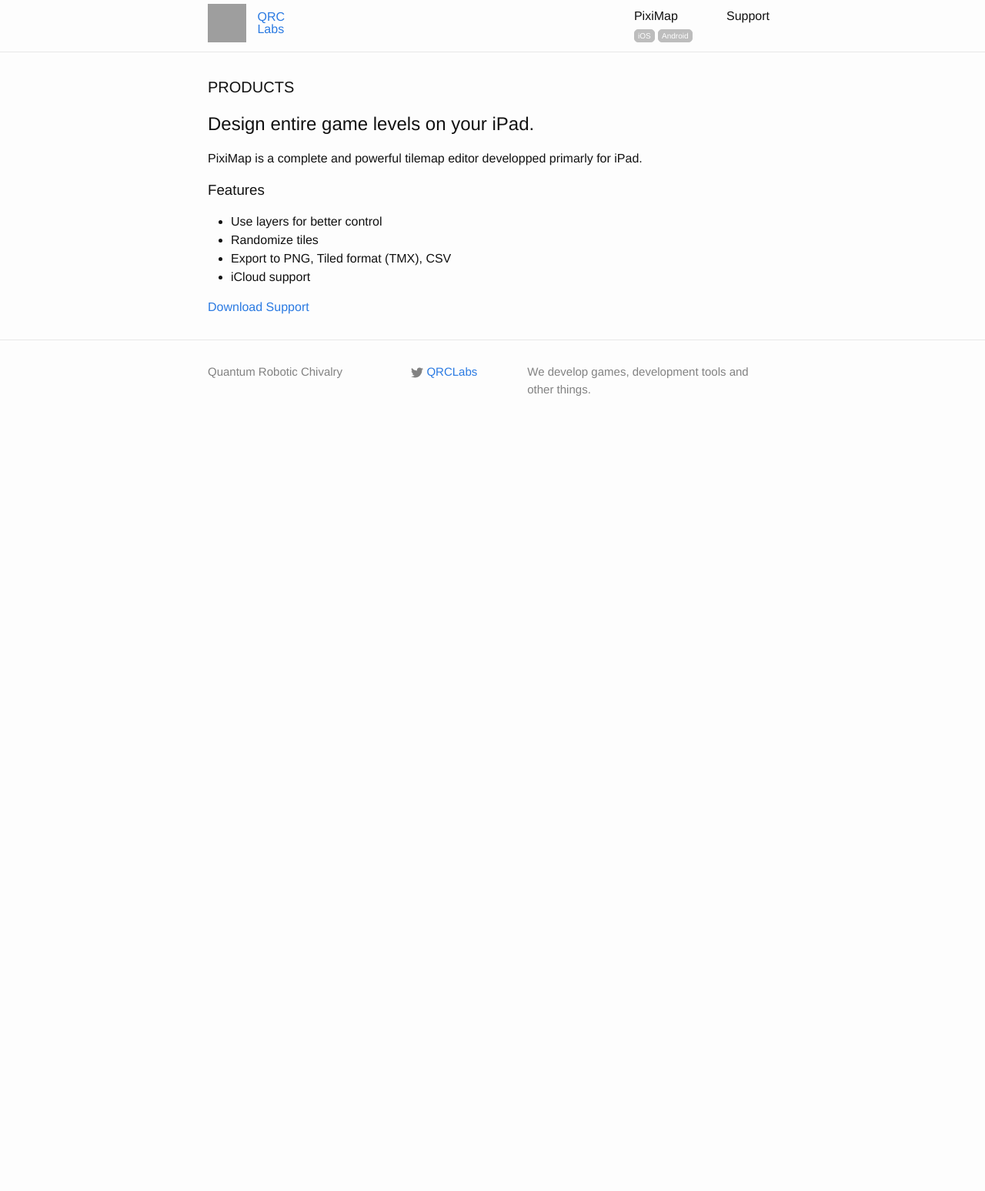
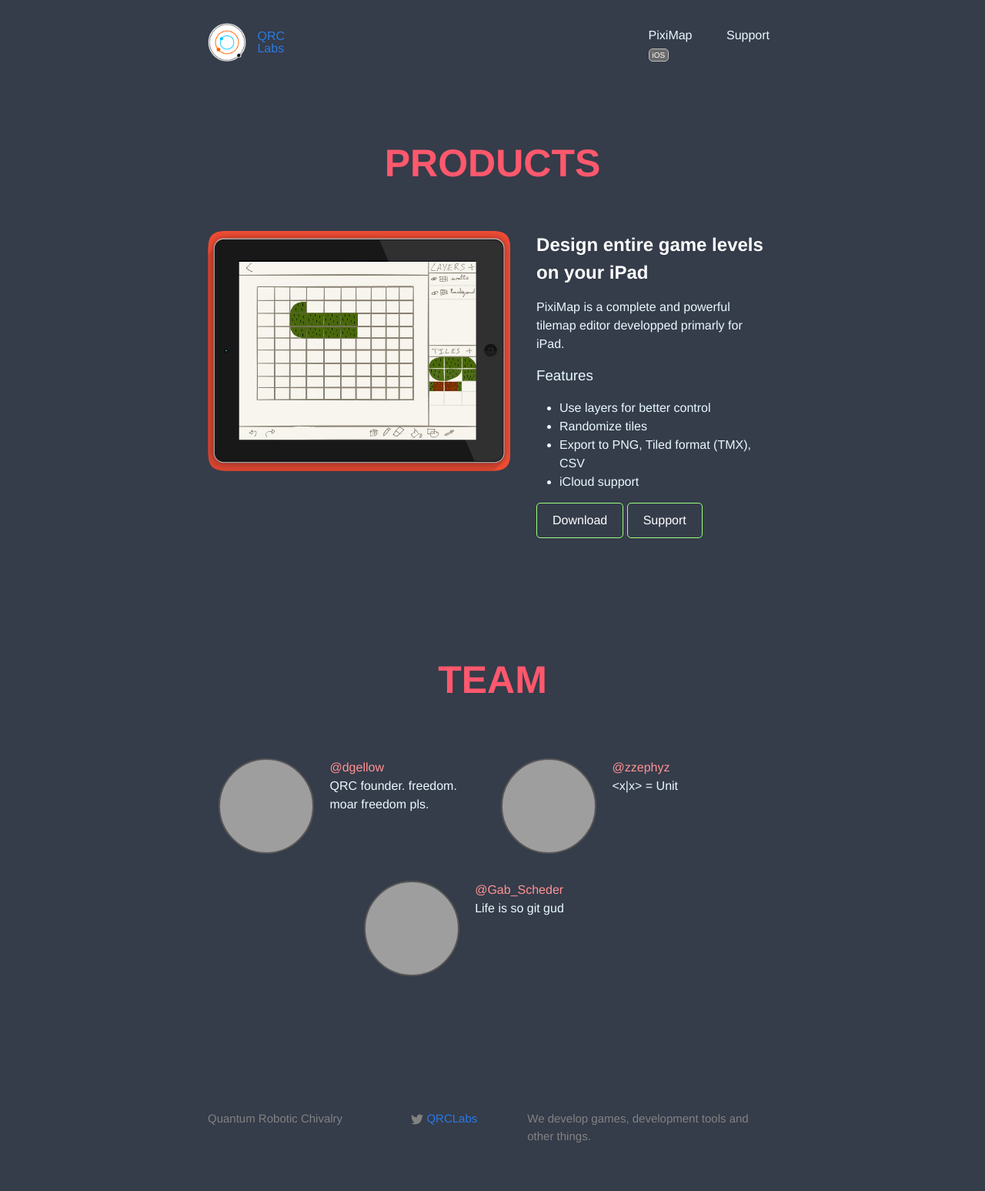
Before and after one commit to QRCLabs/qrclabs.github.io, a Jekyll site: the page built from index.html, in a window 1280 px wide. Shown: the whole page at 77% size. Built offline with Jekyll 4.4.1, drawn with Linux system fonts in a browser that asks for light colours; before the commit the page ends 900 px from its top, so only the background shows below that; grey boxes are pictures that could not be loaded.

Commit message:
forgot to add actual theme (gg sam)

```diff
--- a/_sass/_base.scss
+++ b/_sass/_base.scss
@@ -93,6 +93,7 @@ h1, h2, h3, h4, h5, h6 {
 a {
     color: $brand-color;
     text-decoration: none;
+    cursor: pointer;
 
     &:visited {
         color: darken($brand-color, 15%);
@@ -104,7 +105,22 @@ a {
     }
 }
 
+a.button {
+    display: inline-block;
+    padding-top: 10px;
+    padding-bottom: 10px;
+    padding-left: 20px;
+    padding-right: 20px;
+    color: white;
+    border-radius: 5px;
+    border: 1px solid #9aff7a;
+}
 
+a.button:hover {
+    background-color: #9aff7a;
+    color: #353c4a;
+    text-decoration: none;
+}
 
 /**
  * Blockquotes
@@ -172,6 +188,12 @@ pre {
     }
 }
 
+section {
+    min-height: 70vh;
+    display: flex;
+    flex-direction: column;
+    justify-content: center;
+}
 
 
 /**
@@ -204,3 +226,28 @@ pre {
         }
     }
 }
+
+/**
+ * Grid
+ */
+@mixin col {
+    display: inline-block;
+    margin: 0;
+    vertical-align: top;
+    box-sizing: border-box;
+}
+
+.col-center {
+    display: block !important;
+    margin: auto !important;
+}
+
+.col-sm-6 {
+    @include col;
+    width: 49%;
+}
+
+.col-sm-4 {
+    @include col;
+    width: 24%;
+}
--- a/_sass/_layout.scss
+++ b/_sass/_layout.scss
@@ -2,9 +2,9 @@
  * Site header
  */
 .site-header {
-    padding-top: 5px;
+    padding-top: 30px;
     padding-bottom: 5px;
-    border-bottom: 1px solid $grey-color-light;
+//    border-bottom: 1px solid $grey-color-light;
     min-height: 56px;
 
     // Positioning context for the mobile navigation icon
@@ -21,7 +21,7 @@
         display: inline-block;
         width: 50px;
         height: 50px;
-        background-image: url("https://pbs.twimg.com/profile_images/757667764102455297/M8sHu5Gh.jpg");
+        background-image: url("/images/qrc_logo.jpg");
         background-size: 50px;
     }
 
@@ -69,7 +69,7 @@
         &:hover {
             text-decoration: none;
             color: white;
-            background: black;
+            background: $nav-page-hover-background-color;
             border-radius: 5px;
         }
 
@@ -82,6 +82,19 @@
             display: block;
         }
 
+        .release-date {
+            display: inline-block;
+            padding-left: 4px;
+            border-radius: 5px;
+            font-size: 10px;
+            padding-right: 4px;
+            padding-top: 0px;
+            padding-bottom: 0px;
+            color: white;
+            background: #bdbdbd;
+            border: 1px solid #bdbdbd;
+        }
+
         .platform {
             display: inline-block;
             padding-left: 4px;
@@ -91,7 +104,7 @@
             padding-top: 0px;
             padding-bottom: 0px;
             color: white;
-            background: #bdbdbd;
+            background: $nav-platform-background-color;
             border: 1px solid #bdbdbd;
         }
 
@@ -170,7 +183,6 @@
  * Site footer
  */
 .site-footer {
-    border-top: 1px solid $grey-color-light;
     padding: $spacing-unit 0;
 }
 
@@ -243,9 +255,22 @@
     padding: $spacing-unit 0;
 }
 
-.page-heading {
-    font-size: 20px;
+h1.page-heading {
     text-transform: uppercase;
+    font-size: 50px;
+    text-align: center;
+    color: $page-h1-color;
+    font-weight: bold;
+    margin-bottom: 50px;
+}
+
+h2.page-heading {
+    color: $page-h2-color;
+    font-weight: bold;
+}
+
+h3.page-heading {
+
 }
 
 .post-list {
@@ -313,3 +338,73 @@
         }
     }
 }
+
+/**
+ * Piximap
+ */
+.product-entry.piximap {
+    .screenshot-1 {
+        background-image: url("/images/piximap_screenshot_1_ipad_frame.png");
+        background-size: cover;
+        display: inline-block;
+        height: calc(623px/2);
+        width: calc(786px/2);
+    }
+
+    .shock-message {
+        padding-left: 60px;
+    }
+}
+
+/**
+ * Team members
+ */
+.team-list {
+    & > div:hover {
+        background-color: #c3596b;
+        border-radius: 5px;
+
+        & .picture {
+          box-shadow: 0px 3px 3px #101010;
+          margin-top: -2px;
+          margin-bottom: 2px;
+        }
+    }
+
+    & > div {
+        padding: 14px;
+    }
+
+    .caption {
+        display: inline-block;
+        width: calc(100% - 130px);
+        vertical-align: top;
+        padding-left: 16px;
+        box-sizing: border-box;
+    }
+
+    .name a {
+        color: #ff9393;
+    }
+
+    .picture {
+        border-radius: 1000px;
+        display: inline-block;
+        width: 120px;
+        height: 120px;
+        background-size: cover;
+        border: 2px solid #565656;
+    }
+
+    .dgellow .picture {
+            background-image: url("https://pbs.twimg.com/profile_images/764011514017611776/4K5SYfmf.jpg");
+    }
+
+    .zzephyz .picture {
+            background-image: url("https://pbs.twimg.com/profile_images/762953076579926016/WkK0ULBy_400x400.jpg");
+    }
+
+    .gab_scheder .picture {
+        background-image: url("https://abs.twimg.com/sticky/default_profile_images/default_profile_0_400x400.png");
+    }
+}
--- a/css/main.scss
+++ b/css/main.scss
@@ -14,9 +14,15 @@ $base-line-height: 1.5;
 
 $spacing-unit:     30px;
 
-$text-color:       #111;
-$background-color: #fdfdfd;
+$text-color:       #e9faff;
+$background-color: #353c4a;
 $brand-color:      #2a7ae2;
+
+$nav-page-hover-background-color: #ff586d;
+$nav-platform-background-color: #6b6b6b;
+
+$page-h1-color: #ff586d;
+$page-h2-color: white;
 
 $grey-color:       #828282;
 $grey-color-light: lighten($grey-color, 40%);
--- a/index.html
+++ b/index.html
@@ -3,19 +3,18 @@ layout: default
 ---
 
 <div class="home">
-
+    <section>
         <h1 class="page-heading">Products</h1>
 
         <div class="product-list">
-      <div class="product-index piximap">
+            <div class="product-entry piximap">
                 <div class="col-sm-6">
-              <div class="screenshot"></div>
+                    <div class="screenshot screenshot-1"></div>
                 </div>
-          <div class="col-sm-6">
-              <h2>Design entire game levels on your iPad.</h2>
+                <div class="col-sm-6 shock-message">
+                    <h2 class="page-heading">Design entire game levels on your iPad</h2>
                     <p><span class="e">PixiMap</span> is a complete and powerful tilemap editor developped primarly for iPad.</p>
-          </div>
-          <div class="col-sm-6">
+
                     <h3>Features</h3>
                     <ul>
                         <li>Use layers for better control</li>
@@ -23,13 +22,13 @@ layout: default
                         <li>Export to PNG, Tiled format (TMX), CSV</li>
                         <li>iCloud support</li>
                     </ul>
-          </div>
-          <div class="col-sm-6">
+
                     <a class="button download">Download</a>
-              <a class="button support">Support</a>
+                    <a class="button support" href="/support">Support</a>
                 </div>
             </div>
         </div>
+    </section>
 
     <!-- <ul class="post-list">
          {% for post in site.posts %}
@@ -44,5 +43,32 @@ layout: default
          </ul> -->
 
     <!-- <p class="rss-subscribe">subscribe <a href="{{ "/feed.xml" | prepend: site.baseurl }}">via RSS</a></p> -->
+    <section>
+        <h1 class="page-heading">Team</h1>
+
+        <div class="team-list">
+            <div class="col-sm-6 dgellow">
+                <div class="picture"></div>
+                <div class="caption">
+                    <div class="name"><a href="https://twitter.com/dgellow">@dgellow</a></div>
+                    <div class="quote">QRC founder. freedom. moar freedom pls.</div>
+                </div>
+            </div>
+            <div class="col-sm-6 zzephyz">
+                <div class="picture"></div>
+                <div class="caption">
+                    <div class="name"><a href="https://twitter.com/zzephyz">@zzephyz</a></div>
+                    <div class="quote">&lt;x|x&gt; = Unit</div>
+                </div>
+            </div>
+            <div class="col-sm-6 col-center gab_scheder">
+                <div class="picture"></div>
+                <div class="caption">
+                    <div class="name"><a href="https://twitter.com/Gab_Scheder">@Gab_Scheder</a></div>
+                    <div class="quote">Life is so git gud</div>
+                </div>
+            </div>
+        </div>
+    </section>
 
 </div>
```
Also changed, not shown: piximap.md (+1 -1 lines). Lines whose indentation alone changed are shown as unchanged.
